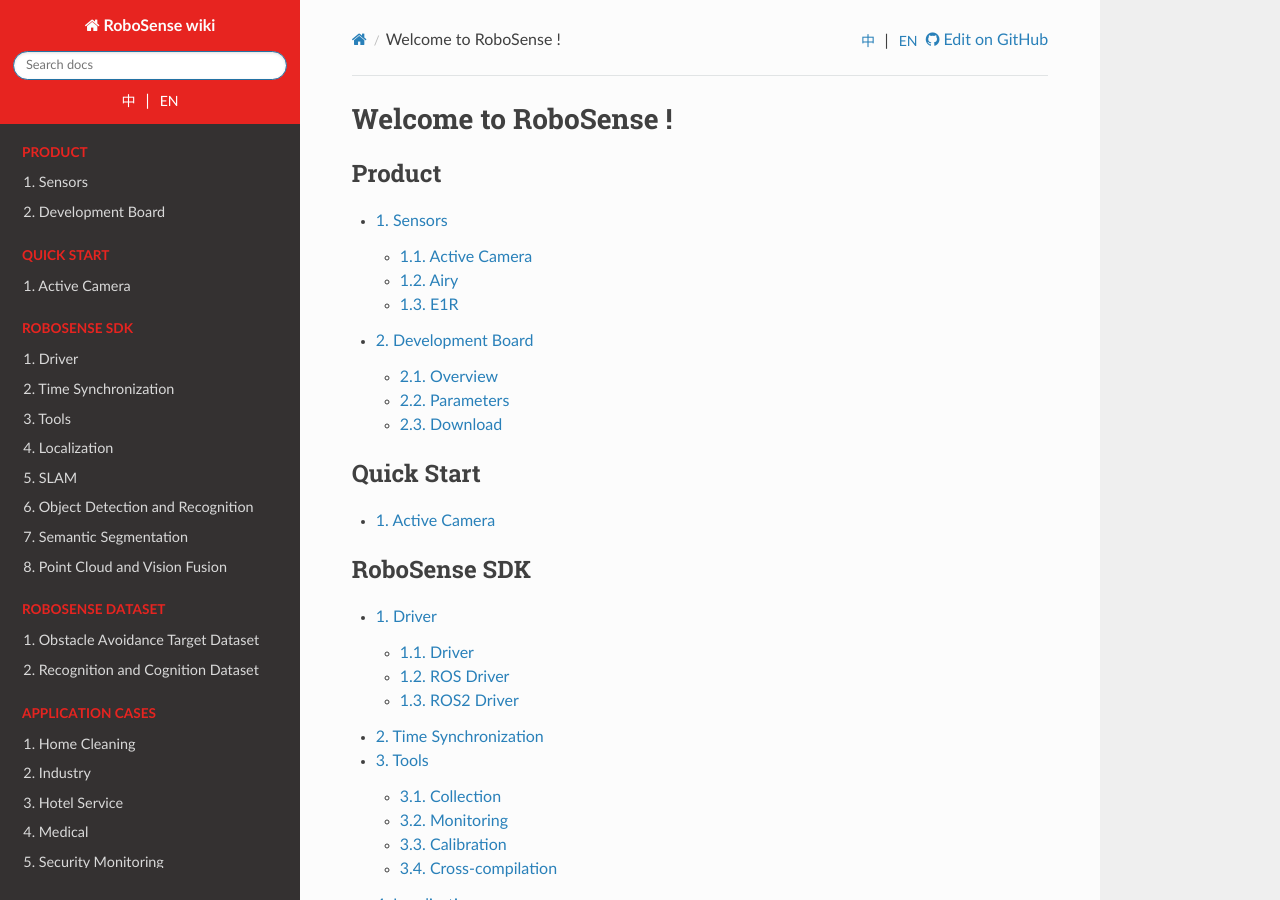
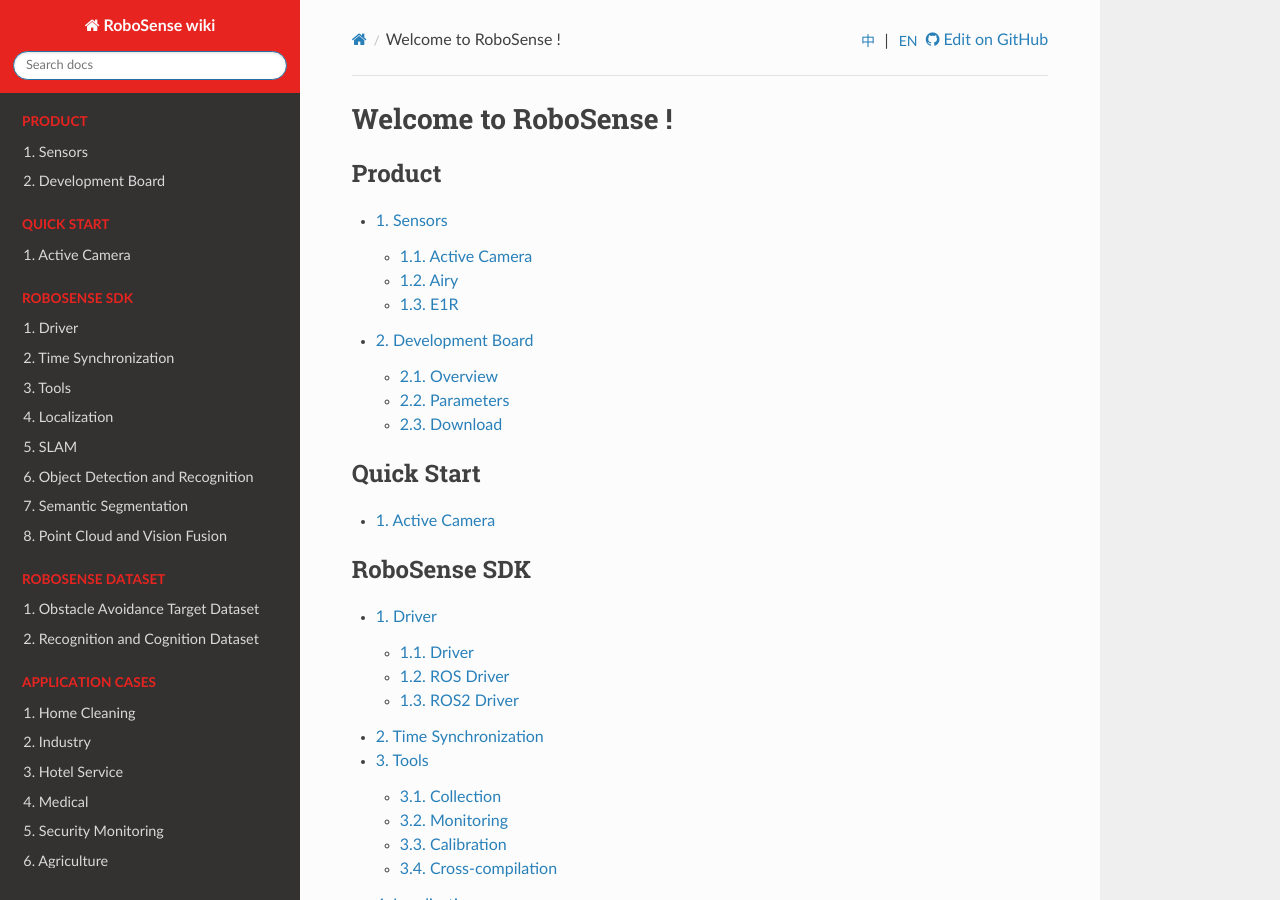
Before and after one commit to LyiL/rs_wiki_en, a Sphinx documentation site: the page built from source/index.rst, in a window 1280 px wide and 900 px high. Built offline with Sphinx 7.4.7 and the Read the Docs theme 3.1.0, drawn with Linux system fonts in a browser that asks for light colours; pages that are not in the unit, such as notebooks, are missing from menus.

Commit message:
删除sidebartitle的双语切换入口

```diff
--- a/source/_templates/layout.html
+++ b/source/_templates/layout.html
@@ -9,22 +9,3 @@
     {% endif %}
   {% endif %} -->
 {% endblock %}
-
-{% block sidebartitle %}
-  {{ super() }}
-    <a
-      href="{{ wiki_cn_url }}"
-      class="sidebar-brand"
-      style="color: #fff; margin-bottom: 0; margin-top: 0.7em; padding: 0; font-weight: normal; font-size: 88%"
-    >
-      中
-    </a>
-    <span style="display: inline-block; margin: 0px 6px; color: #fff;">|</span>
-    <a
-      href="{{ wiki_en_url }}"
-      class="sidebar-brand"
-      style="color: #fff; margin-bottom: 0; margin-top: 0.7em; padding: 0; font-weight: normal; font-size: 88%"
-    >
-      EN
-    </a>
-{% endblock %}
```
